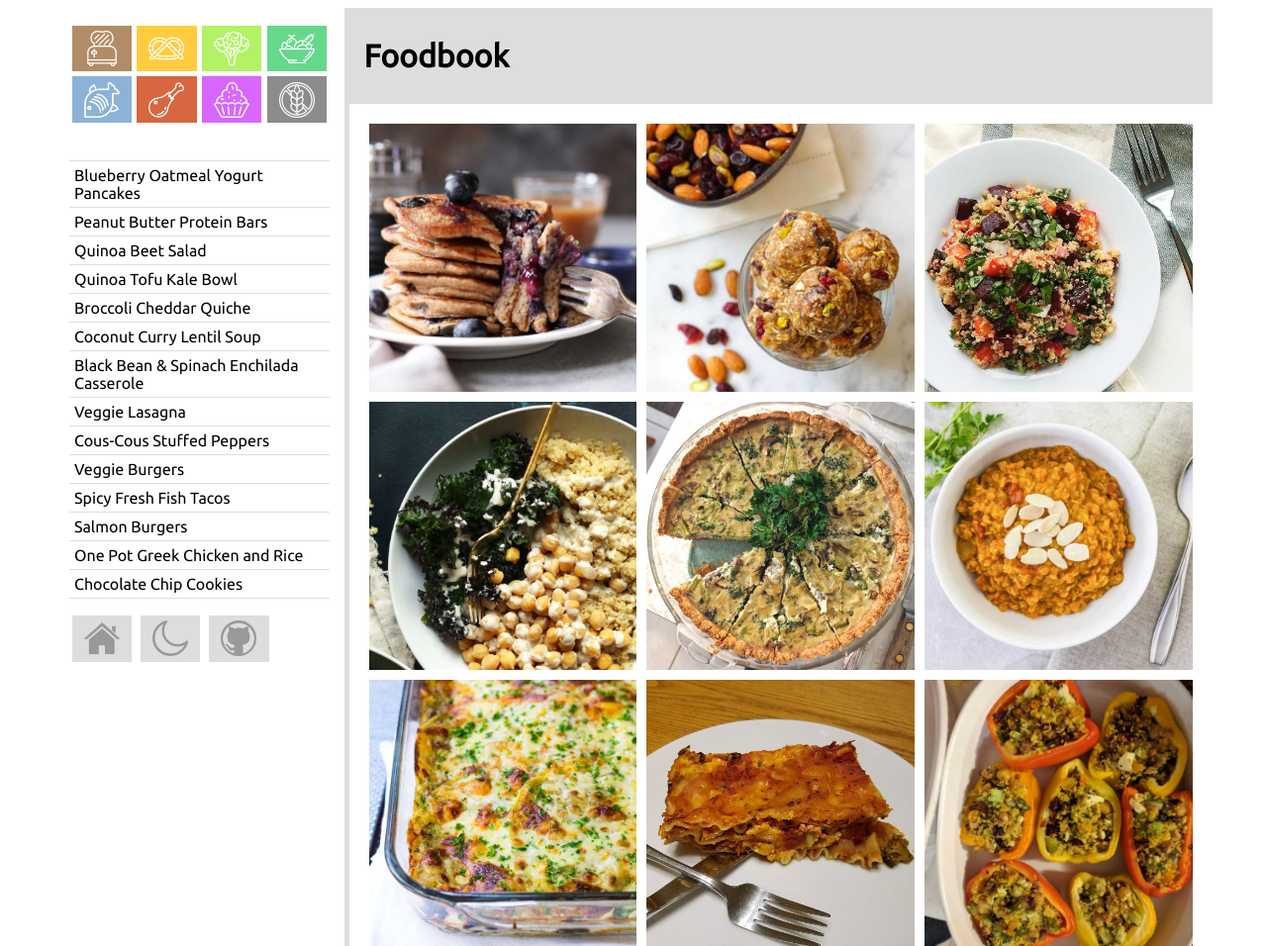
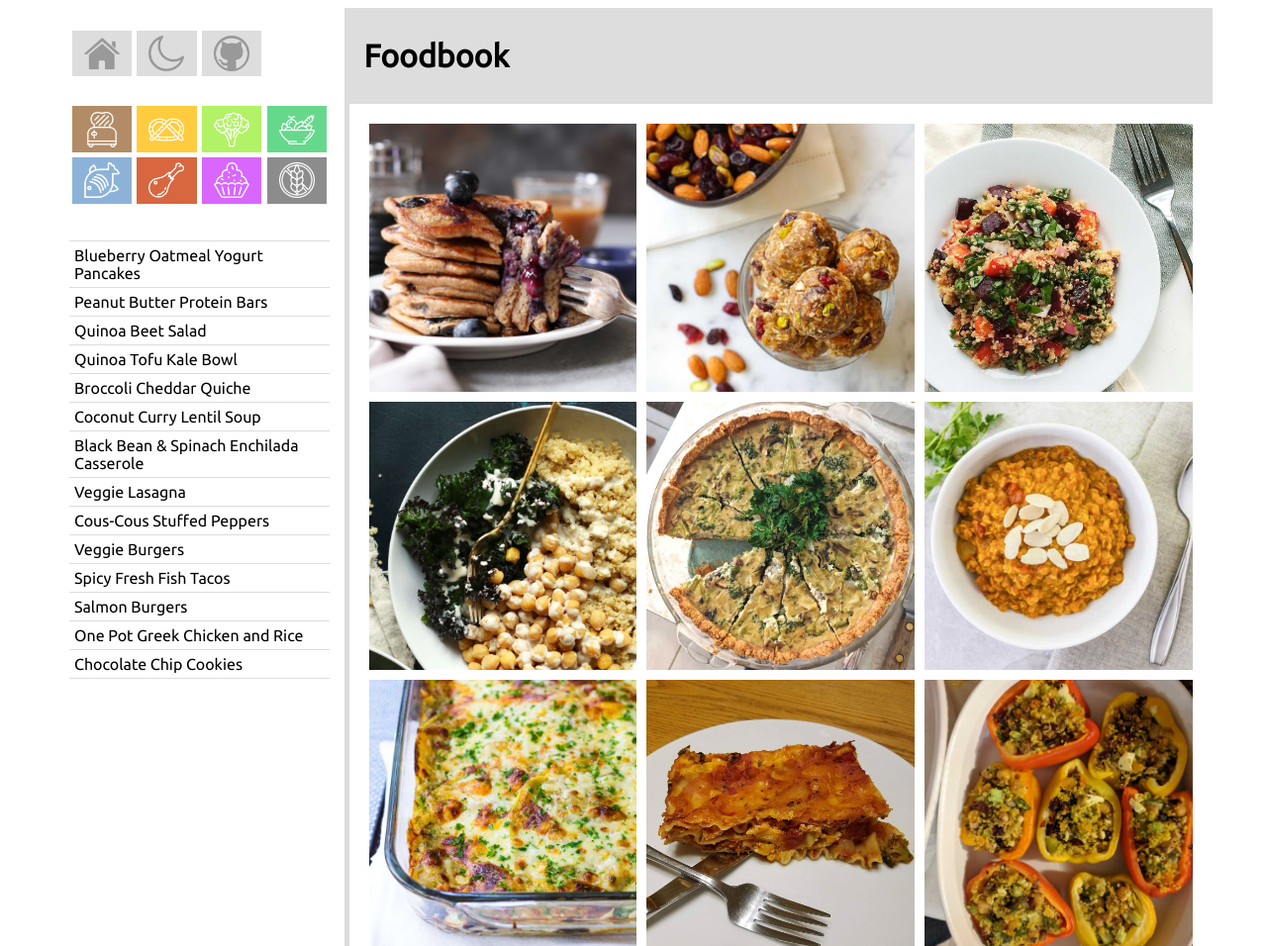
Before and after one commit to jessexknight/foodbook, a PHP site: page / in a window 1280 px wide. Shown: the top 956 px of the page at 99% size. Run offline with PHP 8.4, Linux system fonts and the light colour scheme; some libraries are stand-ins or nearby versions.

Commit message:
move main links to top of nav

```diff
--- a/css/foodbook.css
+++ b/css/foodbook.css
@@ -52,7 +52,12 @@ h1 {
   background-color: var(--c-borders);
 }
 #navtags {
+  padding-top: 20px;
   padding-bottom: 20px;
+}
+#extras {
+  padding-top: 5px;
+  padding-bottom: 5px;
 }
 #extras .icon-div {
   cursor: pointer;
@@ -239,7 +244,7 @@ th, td {
 #navtags .icon-div.toggle-off img {
   opacity: 0.5;
 }
-#tags, #extras {
+#tags {
   margin-bottom: 40px;
 }
 #tags .icon-div {
--- a/index.html
+++ b/index.html
@@ -19,25 +19,23 @@
       <div class='col-sx-12 col-sm-12 col-md-4 col-lg-3'>
         <div id='navbar'>
           <div class='section'>
-            <div id='navtags'></div>
-            <div>
-              <table class='rowclick' id='navtable'></table>
-            </div>
             <div id='extras'>
               <div id='home-link' class='icon-div tip'>
                 <img src='icon/home.png' class='icon'/>
                 <span class='tiptext'>home</span>
-              </div>
-              <div id='dark-light' class='icon-div tip'>
+              </div><div id='dark-light' class='icon-div tip'>
                 <img id='dark-light-img' src='icon/dark.png' class='icon'/>
                 <span id='dark-light-tip' class='tiptext'>dark mode</span>
-              </div>
-              <div id='git-link' class='icon-div tip'>
+              </div><div id='git-link' class='icon-div tip'>
                 <a href="https://github.com/jessexknight/foodbook" target="_blank">
                   <img src='icon/git.png' class='icon'/>
                 </a>
                 <span class='tiptext'>source code</span>
               </div>
+            </div>
+            <div id='navtags'></div>
+            <div>
+              <table class='rowclick' id='navtable'></table>
             </div>
           </div>
         </div>
```
